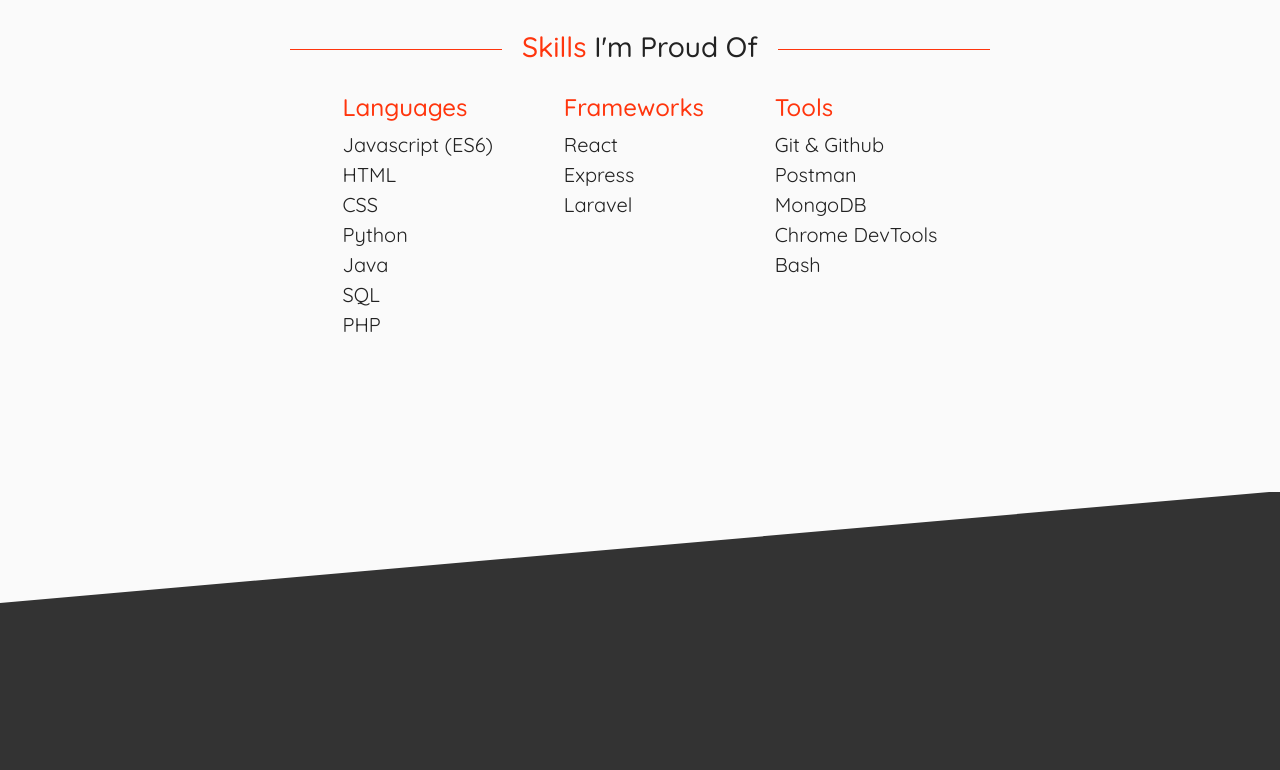
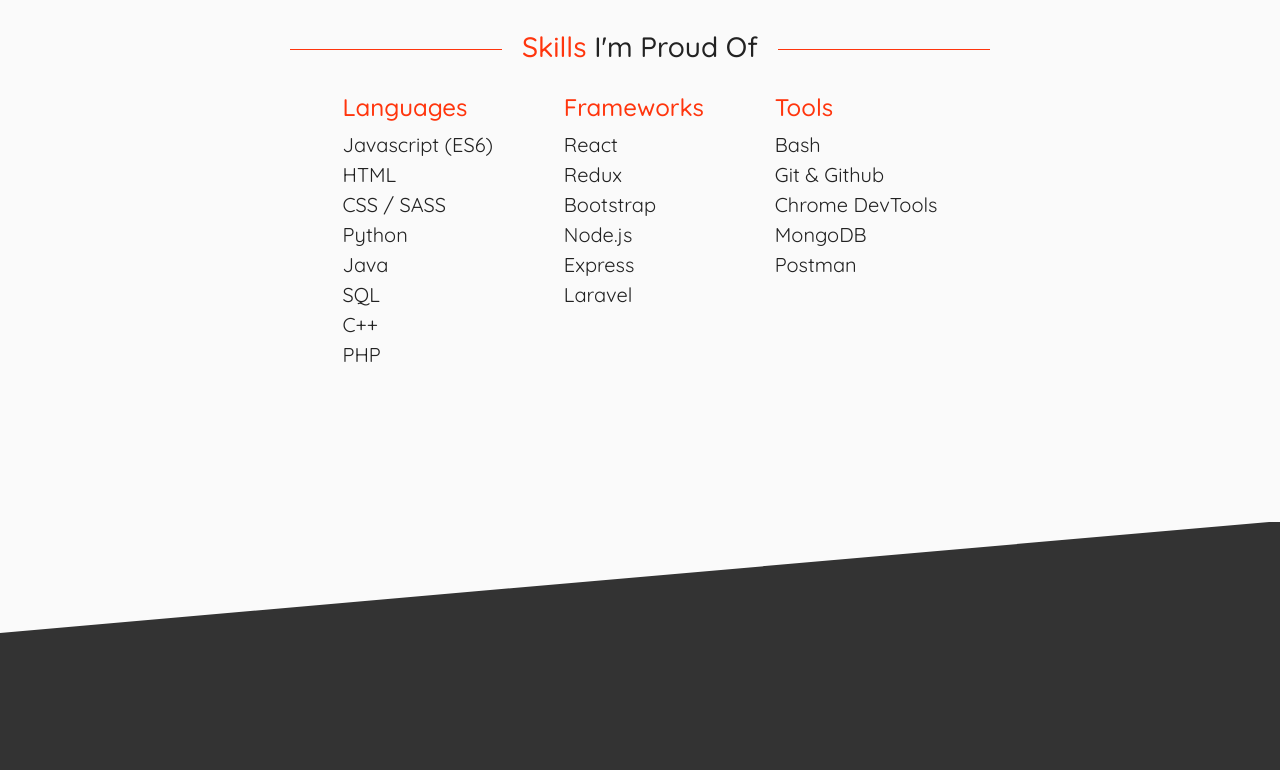
Before and after one commit to afutofu/afutofu.github.io, a React (Create React App) app: page / in a window 1280 px wide. Shown: the part 1620-2390 px from the top of the page. Built offline with nearby package versions, Linux system fonts and the light colour scheme.

Commit message:
added new resume, added techs, improved styling, updated README

```diff
--- a/src/components/FeaturedProjects.js
+++ b/src/components/FeaturedProjects.js
@@ -161,7 +161,14 @@
             reverse={true}
             title={"Projecc"}
             desc={`A real-time text messaging web app inspired by Discord. Join project groups, interact with fellow project members, and plan out your next big project!`}
-            techs={["React", "Node", "Express", "Socket.IO", "MongoDB"]}
+            techs={[
+              "React",
+              "Node.js",
+              "Express",
+              "Socket.IO",
+              "MongoDB",
+              "JWT",
+            ]}
             codeLink={"https://github.com/afutofu/projecc"}
             siteLink={"https://projecc-afu.herokuapp.com/"}
             images={[projecc1, projecc2, projecc3]}
@@ -169,7 +176,7 @@
           <FeaturedProject
             title={"Saiko Games"}
             desc={`A video game information website that displays current releases, most popular and featured games, and video game information and reviews.`}
-            techs={["React", "IGDB API", "Node", "Express"]}
+            techs={["React", "IGDB API", "Node.js", "Express"]}
             codeLink={"https://github.com/afutofu/saiko-games"}
             siteLink={"https://saiko-games.herokuapp.com/"}
             images={[saiko1, saiko2, saiko3]}
@@ -178,7 +185,7 @@
             reverse={true}
             title={"Devil's Advocate"}
             desc={`An e-commerce website selling 'devil fruits' from the 'One Piece' series. Data scraped from a third party site, complete with a cart system and authentication.`}
-            techs={["React", "Node", "Express", "MongoDB", "Scrapy"]}
+            techs={["React", "Node.js", "Express", "MongoDB", "Scrapy", "JWT"]}
             codeLink={"https://github.com/afutofu/devils-advocate-mern"}
             siteLink={"https://devils-advocate-afu.herokuapp.com/"}
             images={[devils1, devils2, devils3]}
--- a/src/components/Footer.js
+++ b/src/components/Footer.js
@@ -92,7 +92,7 @@
               <i className="fa fa-github"></i>
             </a>
             <a
-              href="linkedin.com/in/muhammad-afuzarahman-6a58931b9"
+              href="https://www.linkedin.com/in/afutofu/"
               target="_blank"
               rel="noopener noreferrer"
             >
--- a/src/components/Home.js
+++ b/src/components/Home.js
@@ -104,7 +104,7 @@
 
 const Motto = styled.h2`
   font-size: 28px;
-  color: #666;
+  color: #555;
   margin: 0;
   margin-bottom: 30px;
   font-weight: 700;
@@ -131,6 +131,7 @@
 
 const MottoBold = styled.span`
   position: relative;
+  color: #ff350d;
   font-weight: 700;
 `;
 
--- a/src/components/OtherProjects.js
+++ b/src/components/OtherProjects.js
@@ -154,7 +154,7 @@
           <OtherProject
             title={"Insalts"}
             desc={`Reddit for insults. Create insult groups and post insults for people to view. This was my first project using javascript.`}
-            techs={["Vanilla JS", "Node", "Express"]}
+            techs={["Vanilla JS", "Node.js", "Express"]}
             codeLink={"https://github.com/afutofu/insalts"}
           />
           <OtherProject
--- a/src/components/Skills.js
+++ b/src/components/Skills.js
@@ -143,9 +143,11 @@
   @media only screen and (max-width: 992px) {
     justify-content: center;
     align-items: center;
+    margin: 0 10px;
   }
 
   @media only screen and (max-width: 600px) {
+    margin: 0;
     margin-bottom: 20px;
   }
 `;
@@ -355,10 +357,11 @@
                   <ListItems ref={(el) => (listItems = el)}>
                     <ListItem>Javascript (ES6)</ListItem>
                     <ListItem>HTML</ListItem>
-                    <ListItem>CSS</ListItem>
+                    <ListItem>CSS / SASS</ListItem>
                     <ListItem>Python</ListItem>
                     <ListItem>Java</ListItem>
                     <ListItem>SQL</ListItem>
+                    <ListItem>C++</ListItem>
                     <ListItem>PHP</ListItem>
                   </ListItems>
                 </List>
@@ -366,6 +369,9 @@
                   <ListTitle>Frameworks</ListTitle>
                   <ListItems>
                     <ListItem>React</ListItem>
+                    <ListItem>Redux</ListItem>
+                    <ListItem>Bootstrap</ListItem>
+                    <ListItem>Node.js</ListItem>
                     <ListItem>Express</ListItem>
                     <ListItem>Laravel</ListItem>
                   </ListItems>
@@ -373,11 +379,11 @@
                 <List>
                   <ListTitle>Tools</ListTitle>
                   <ListItems>
+                    <ListItem>Bash</ListItem>
                     <ListItem>Git & Github</ListItem>
+                    <ListItem>Chrome DevTools</ListItem>
+                    <ListItem>MongoDB</ListItem>
                     <ListItem>Postman</ListItem>
-                    <ListItem>MongoDB</ListItem>
-                    <ListItem>Chrome DevTools</ListItem>
-                    <ListItem>Bash</ListItem>
                   </ListItems>
                 </List>
               </ListArea>
```
Also changed, not shown: 2 other files (tests, documents, lock files or other folders).
